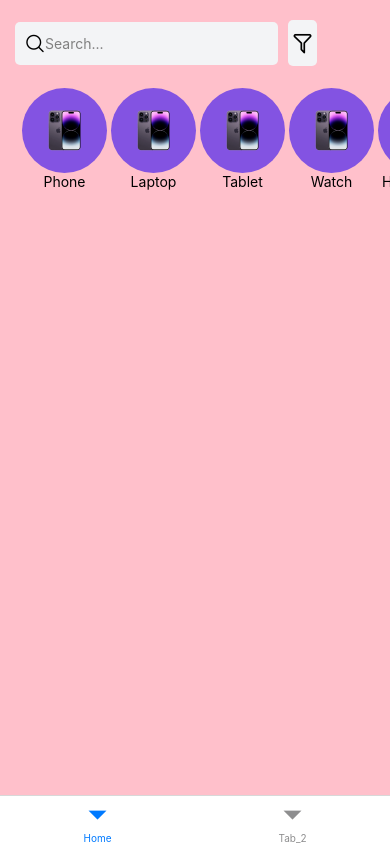
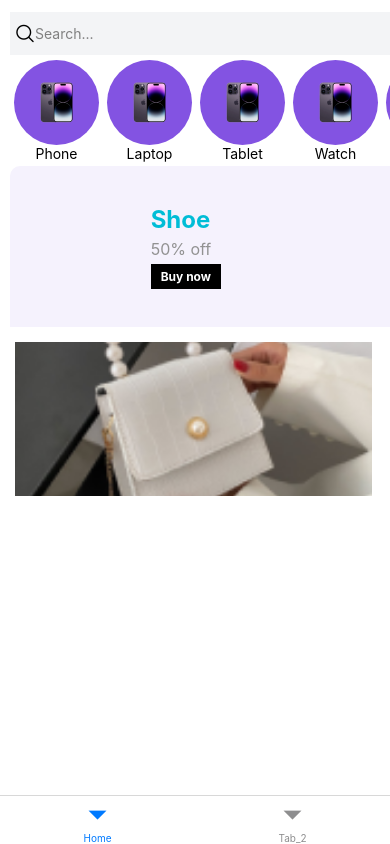
Before and after one commit to HanryLai/ecommerce_fe, a React Native app: screen /Home in a window 390 px wide. Built offline with nearby package versions, Linux system fonts and the light colour scheme.

Commit message:
adad advertiment

```diff
--- a/src/component/tabs/Home.tsx
+++ b/src/component/tabs/Home.tsx
@@ -1,5 +1,14 @@
 import { NativeStackScreenProps } from '@react-navigation/native-stack'
-import { FlatList, Image, StyleSheet, Text, TextInput, TouchableOpacity, View } from 'react-native'
+import {
+	FlatList,
+	Image,
+	ScrollView,
+	StyleSheet,
+	Text,
+	TextInput,
+	TouchableOpacity,
+	View,
+} from 'react-native'
 import { TabStackParamList } from '../../utils/types'
 import AntDesign from '@expo/vector-icons/AntDesign'
 import { SafeAreaView } from 'react-native-safe-area-context'
@@ -7,13 +16,14 @@ import { SearchBar } from 'react-native-screens'
 import { ListRenderItem } from 'react-native'
 import { Category } from '../category'
 
-type Item = {
+// category
+type Category = {
 	id: string
 	name: string
 	image: string
 }
 
-const categories: Item[] = [
+const categories: Category[] = [
 	{ id: '1', name: 'Phone', image: 'phone' },
 	{ id: '2', name: 'Laptop', image: 'laptop' },
 	{ id: '3', name: 'Tablet', image: 'tablet' },
@@ -24,7 +34,7 @@ const categories: Item[] = [
 	{ id: '8', name: 'TV', image: 'tv' },
 ]
 
-const renderCategory: ListRenderItem<Item> = ({ item }) => (
+const renderCategory: ListRenderItem<Category> = ({ item }) => (
 	<TouchableOpacity style={styles.category}>
 		<View style={styles.circle}>
 			<Image source={require('../../../assets/categoryPhone.png')} />
@@ -38,6 +48,11 @@ type Props = NativeStackScreenProps<TabStackParamList, 'Home'>
 export const Home = ({ navigation, route }: Props) => {
 	return (
 		<SafeAreaView style={styles.container}>
+			<ScrollView
+				contentContainerStyle={{ flexGrow: 1 }}
+				showsVerticalScrollIndicator={false}
+				showsHorizontalScrollIndicator={false}
+			>
 				{/* search bar */}
 				<View style={styles.SearchBar}>
 					<View style={[styles.search, { backgroundColor: '#F3F4F6', width: '90%' }]}>
@@ -70,6 +85,33 @@ export const Home = ({ navigation, route }: Props) => {
 				</View>
 
 				{/* advertisement */}
+				<View style={styles.advertisement}>
+					<View style={styles.advertisementTop}>
+						<View style={{ gap: 5, justifyContent: 'center' }}>
+							<Text style={{ color: '#00BDD6', fontSize: 24, fontWeight: 'bold' }}>Shoe</Text>
+							<Text style={{ color: '#929292', fontSize: 16 }}>50% off</Text>
+							<TouchableOpacity style={{ backgroundColor: 'black' }}>
+								<Text
+									style={{
+										color: 'white',
+										fontSize: 12,
+										fontWeight: 'bold',
+										paddingHorizontal: 10,
+										paddingVertical: 5,
+									}}
+								>
+									Buy now
+								</Text>
+							</TouchableOpacity>
+						</View>
+						<Image source={require('../../../assets/Snicker.png')} />
+					</View>
+					<View style={styles.advertisementBot}>
+						<Image source={require('../../../assets/bag.png')} style={{ width: '48%' }} />
+						<Image source={require('../../../assets/laptop.png')} style={{ width: '48%' }} />
+					</View>
+				</View>
+			</ScrollView>
 		</SafeAreaView>
 	)
 }
@@ -79,8 +121,8 @@ const styles = StyleSheet.create({
 		flex: 1,
 		justifyContent: 'flex-start',
 		alignItems: 'flex-start',
-		backgroundColor: 'pink',
-		padding: 20,
+		backgroundColor: 'white',
+		padding: 10,
 		gap: 20,
 	},
 	search: {
@@ -101,7 +143,7 @@ const styles = StyleSheet.create({
 	},
 	category: {
 		width: 85,
-		margin: 2,
+		margin: 4,
 	},
 	circle: {
 		backgroundColor: '#8353E2',
@@ -125,4 +167,13 @@ const styles = StyleSheet.create({
 		paddingVertical: 15,
 		paddingHorizontal: 10,
 	},
+	advertisementBot: {
+		flexDirection: 'row',
+		justifyContent: 'space-around',
+		width: '100%',
+		borderBottomRightRadius: 10,
+		borderBottomLeftRadius: 10,
+		paddingVertical: 15,
+		gap: 10,
+	},
 })
```
Also changed, not shown: assets/bag.png (added), assets/laptop.png (added). Lines whose indentation alone changed are shown as unchanged.
